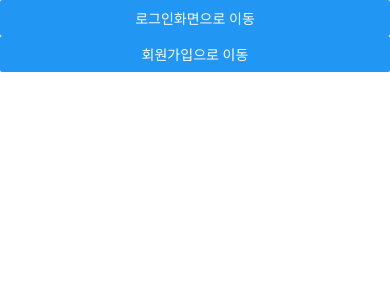
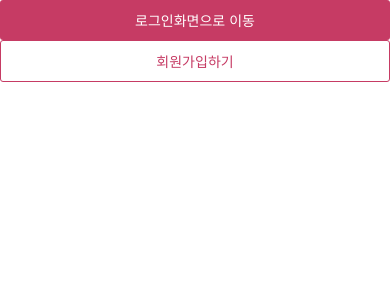
Before and after one commit to dong-geon-Lee/native-food-app, a React Native app in the folder front/: screen / in a window 390 px wide. Shown: the top 300 px of the page. Built offline with nearby package versions, Linux system fonts and the light colour scheme.

Commit message:
커스텀 버튼 생성

```diff
--- /dev/null
+++ b/front/src/components/CustomButton.tsx
@@ -0,0 +1,90 @@
+import {
+  Pressable,
+  StyleSheet,
+  Text,
+  PressableProps,
+  Dimensions,
+} from 'react-native';
+import React from 'react';
+import {colors} from '../constants';
+
+interface CustomButtonProps extends PressableProps {
+  label: string;
+  variant?: 'filled' | 'outlined';
+  size?: 'large' | 'medium';
+  inValid?: boolean;
+}
+
+const deviceHeight = Dimensions.get('screen').height;
+
+const CustomButton = ({
+  label,
+  variant = 'filled',
+  size = 'large',
+  inValid = false,
+  ...props
+}: CustomButtonProps) => {
+  return (
+    <Pressable
+      disabled={inValid}
+      style={({pressed}) => [
+        styles.container,
+        styles[variant],
+        styles[size],
+        pressed ? styles[`${variant}Pressed`] : styles[variant],
+        inValid && styles.inValid,
+      ]}
+      {...props}>
+      <Text style={(styles.text, styles[`${variant}Text`])}>{label}</Text>
+    </Pressable>
+  );
+};
+
+export default CustomButton;
+
+const styles = StyleSheet.create({
+  container: {
+    borderRadius: 3,
+    justifyContent: 'center',
+  },
+  inValid: {
+    opacity: 0.5,
+  },
+  filled: {
+    backgroundColor: colors.PINK_700,
+  },
+  outlined: {
+    borderColor: colors.PINK_700,
+    borderWidth: 1,
+  },
+  filledPressed: {
+    backgroundColor: colors.PINK_500,
+  },
+  outlinedPressed: {
+    borderColor: colors.PINK_700,
+    borderWidth: 1,
+    opacity: 0.5,
+  },
+  large: {
+    width: '100%',
+    paddingVertical: deviceHeight > 700 ? 15 : 10,
+    alignItems: 'center',
+    justifyContent: 'center',
+  },
+  medium: {
+    width: '50%',
+    paddingVertical: deviceHeight > 700 ? 12 : 8,
+    alignItems: 'center',
+    justifyContent: 'center',
+  },
+  text: {
+    fontSize: 16,
+    fontWeight: '700',
+  },
+  filledText: {
+    color: colors.WHITE,
+  },
+  outlinedText: {
+    color: colors.PINK_700,
+  },
+});
--- /dev/null
+++ b/front/src/constants/color.ts
@@ -0,0 +1,7 @@
+const colors = {
+  WHITE: '#fff',
+  PINK_500: '#BF5C79',
+  PINK_700: '#C63B64',
+};
+
+export {colors};
--- a/front/src/constants/index.ts
+++ b/front/src/constants/index.ts
@@ -1,7 +1,2 @@
-const authNaviagtions = {
-  AUTH_HOME: 'AuthHome',
-  LOGIN: 'Login',
-  SIGNUP: 'Signup',
-} as const;
-
-export {authNaviagtions};
+export * from './color';
+export * from './navigations';
--- /dev/null
+++ b/front/src/constants/navigations.ts
@@ -0,0 +1,7 @@
+const authNaviagtions = {
+  AUTH_HOME: 'AuthHome',
+  LOGIN: 'Login',
+  SIGNUP: 'Signup',
+} as const;
+
+export {authNaviagtions};
--- a/front/src/navigations/stack/AuthStackNavigator.tsx
+++ b/front/src/navigations/stack/AuthStackNavigator.tsx
@@ -1,5 +1,4 @@
 import React from 'react';
-import {StyleSheet} from 'react-native';
 import {createStackNavigator} from '@react-navigation/stack';
 import AuthHomeScreen from '../../screens/auth/AuthHomeScreen';
 import LoginScreen from '../../screens/auth/LoginScreen';
@@ -42,6 +41,4 @@ function AuthStackNavigator() {
   );
 }
 
-const styles = StyleSheet.create({});
-
 export default AuthStackNavigator;
--- a/front/src/screens/auth/AuthHomeScreen.tsx
+++ b/front/src/screens/auth/AuthHomeScreen.tsx
@@ -1,8 +1,9 @@
 import React from 'react';
 import {StackScreenProps} from '@react-navigation/stack';
-import {Button, SafeAreaView, StyleSheet, View} from 'react-native';
+import {SafeAreaView, View} from 'react-native';
 import {AuthStackParamList} from '../../navigations/stack/AuthStackNavigator';
 import {authNaviagtions} from '../../constants';
+import CustomButton from '../../components/CustomButton';
 
 type AuthHomeScreenProps = StackScreenProps<
   AuthStackParamList,
@@ -13,12 +14,13 @@ function AuthHomeScreen({navigation}: AuthHomeScreenProps) {
   return (
     <SafeAreaView>
       <View>
-        <Button
-          title="로그인화면으로 이동"
+        <CustomButton
+          label="로그인화면으로 이동"
           onPress={() => navigation.navigate(authNaviagtions.LOGIN)}
         />
-        <Button
-          title="회원가입으로 이동"
+        <CustomButton
+          label="회원가입하기"
+          variant="outlined"
           onPress={() => navigation.navigate(authNaviagtions.SIGNUP)}
         />
       </View>
@@ -26,6 +28,4 @@ function AuthHomeScreen({navigation}: AuthHomeScreenProps) {
   );
 }
 
-const styles = StyleSheet.create({});
-
 export default AuthHomeScreen;
```
